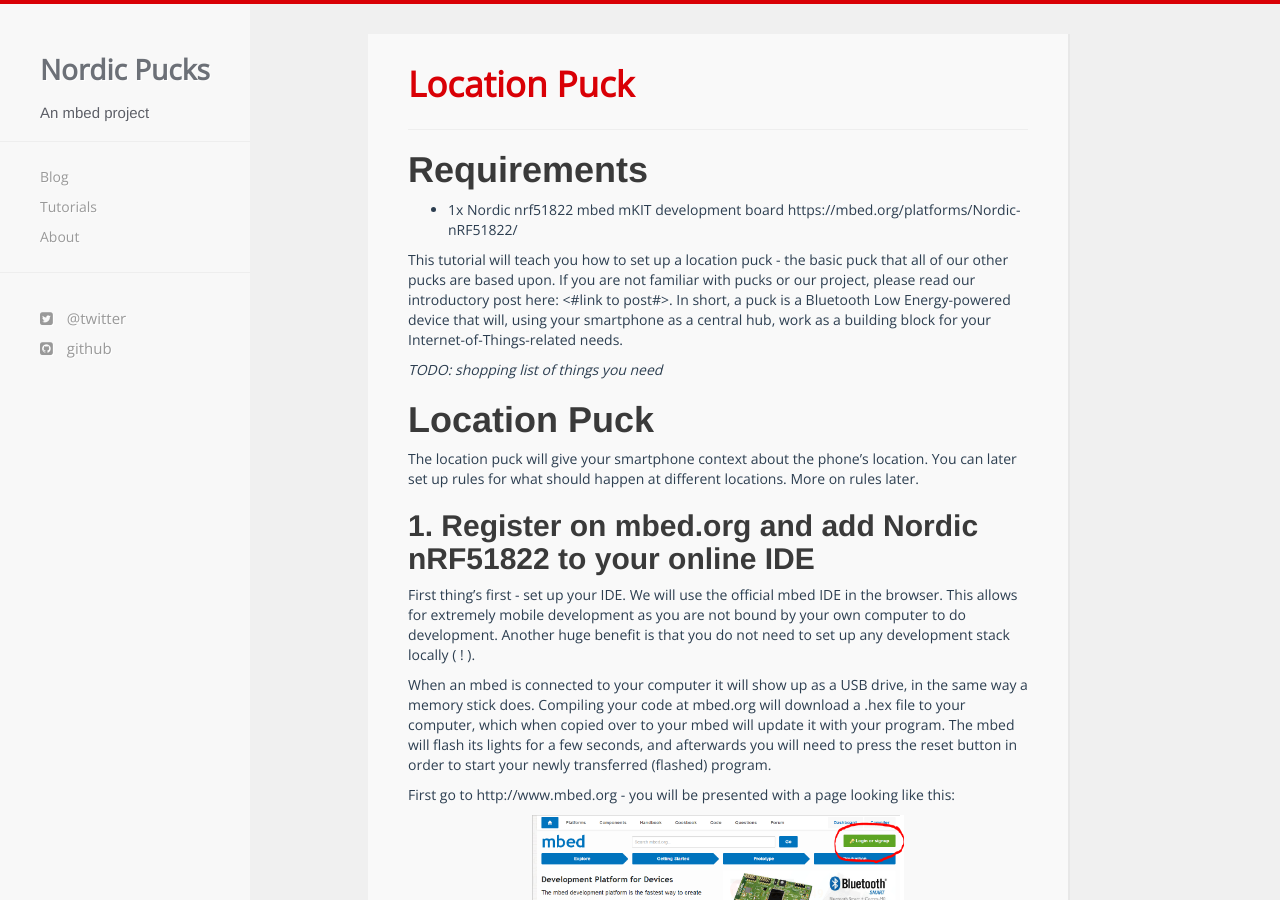
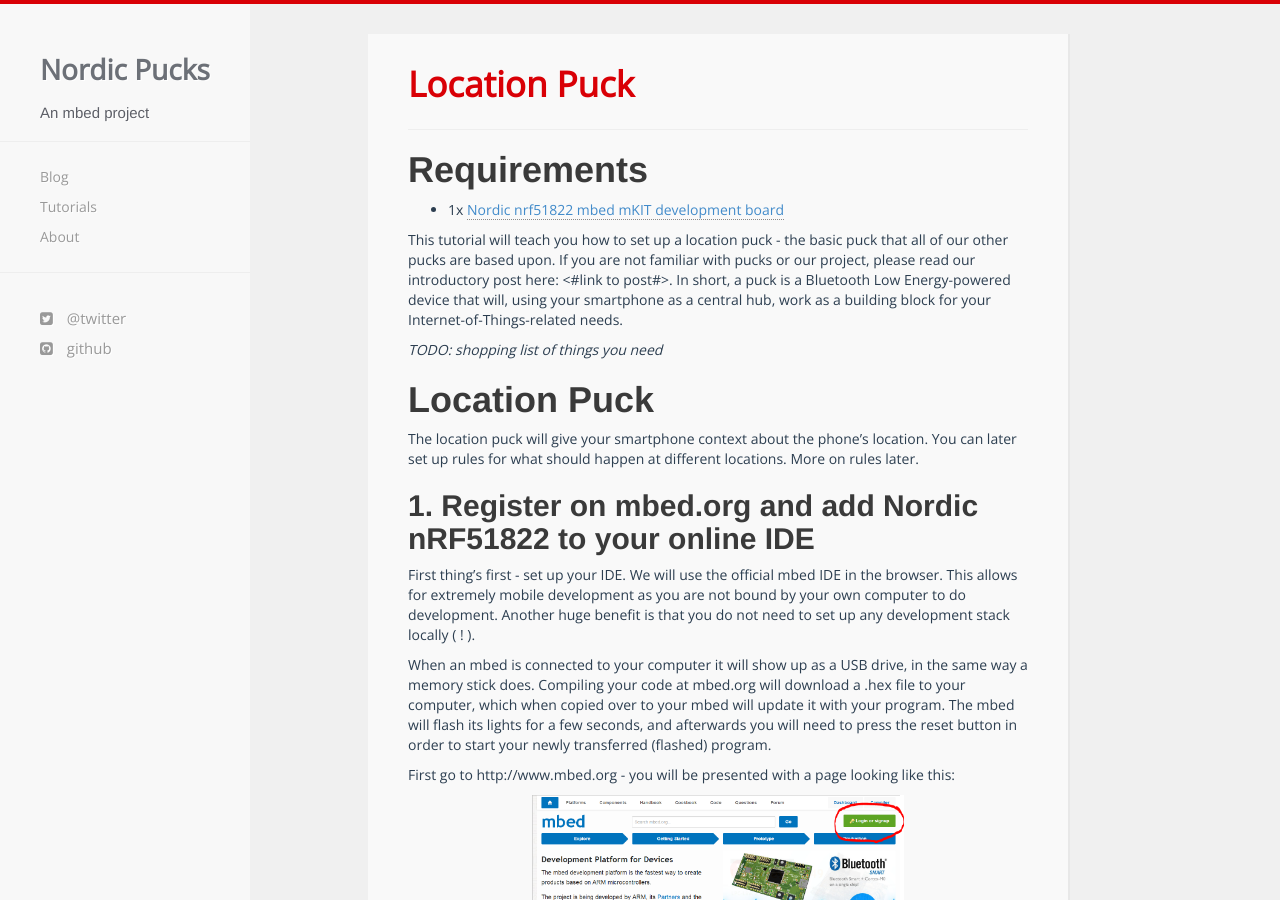
Before and after one commit to NordicPlayground/puck, a Jekyll site: the page built from _tutorials/location.md, in a window 1280 px wide and 900 px high. Built offline with Jekyll 4.4.1, drawn with Linux system fonts in a browser that asks for light colours; nearby versions of some CDN libraries; comment, search, counter and statistics services are not loaded.

Commit message:
Linkify requirements list in location tutorial

```diff
--- a/_tutorials/location.md
+++ b/_tutorials/location.md
@@ -5,7 +5,7 @@
 ---
 
 # Requirements
-- 1x Nordic nrf51822 mbed mKIT development board https://mbed.org/platforms/Nordic-nRF51822/
+- 1x [Nordic nrf51822 mbed mKIT development board](https://mbed.org/platforms/Nordic-nRF51822/)
 
 This tutorial will teach you how to set up a location puck - the basic puck that all of our other pucks are based upon.
 If you are not familiar with pucks or our project, please read our introductory post here: <#link to post#>.
```
